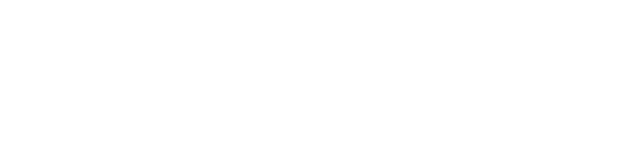
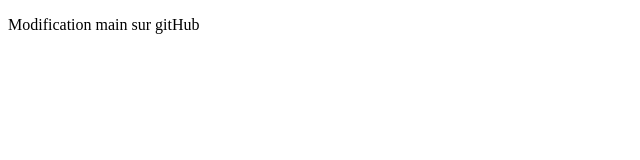
Before and after one commit to vilmar237/Projet-Exam, a plain HTML site: page index.html in a window 1280 px wide. Shown: the whole page, without its empty margins (0-640 px from the left). Drawn offline with Linux system fonts and the light colour scheme.

Commit message:
Update index.html

```diff
--- a/index.html
+++ b/index.html
@@ -6,6 +6,6 @@
     <title>Projet Exam</title>
 </head>
 <body>
-
+    <p> Modification main sur gitHub</p>
 </body>
 </html>
```
